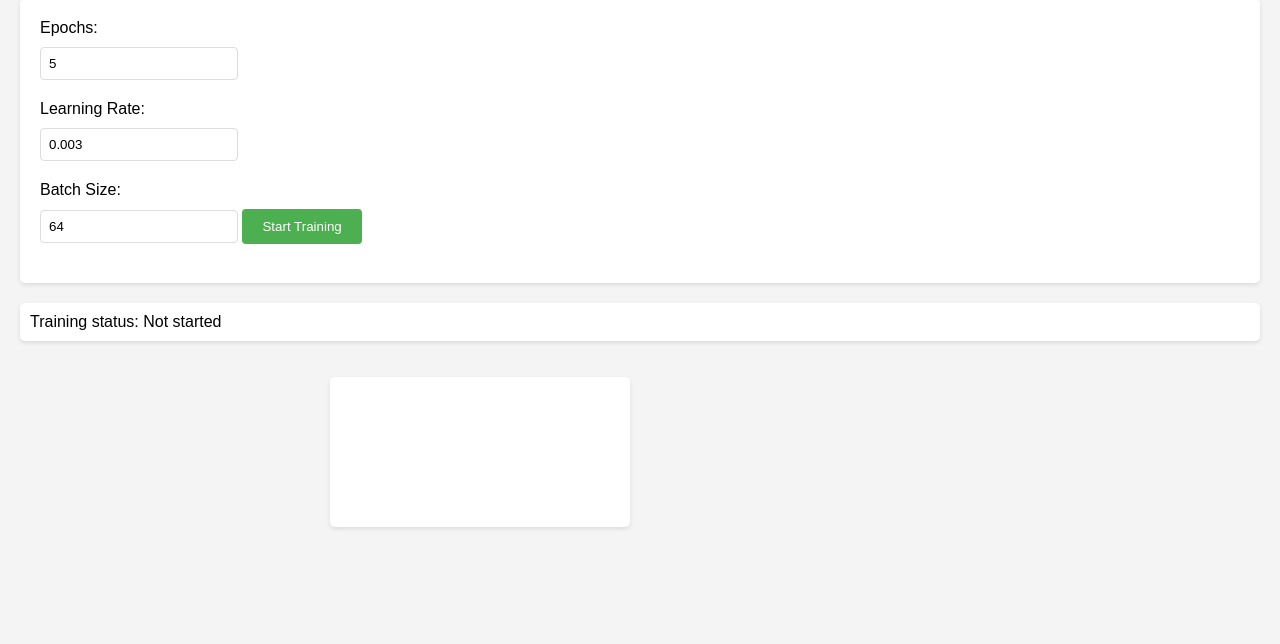
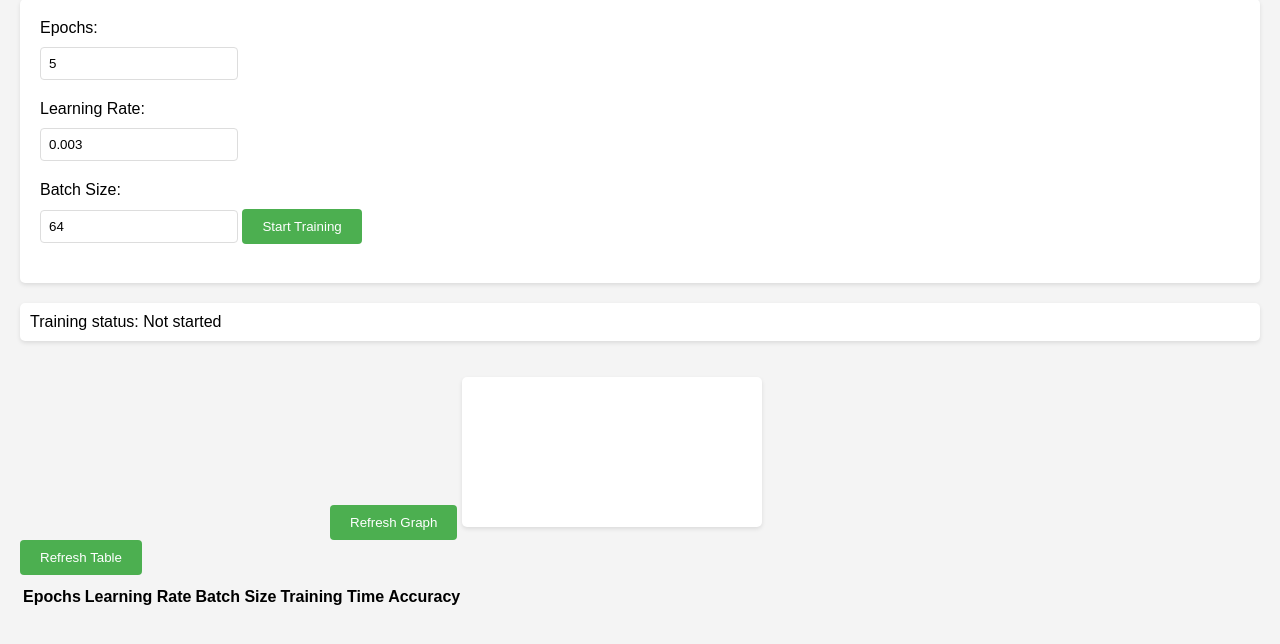
Before and after one commit to hiepnh14/Hyperparameter_Tunning_Web, a Flask app: page / in a window 1280 px wide. Shown: the part 81-725 px from the top of the page. Run offline with Flask 3, Linux system fonts and the light colour scheme; lists and menus that the app fills with data are empty; a map, chart or similar area stays blank.

Commit message:
Update database and table

```diff
--- a/app.py
+++ b/app.py
@@ -7,6 +7,7 @@ from torch import nn, optim
 from model import SimpleCNN
 import os
 import sqlite3
+import time
 app = Flask(__name__)
 
 # Load MNIST data
@@ -46,6 +47,7 @@ def train_model(epochs, learning_rate, batch_size, model_id):
     trainloader = torch.utils.data.DataLoader(trainset, batch_size=batch_size, shuffle=True)
     model = SimpleCNN()
     model.to(device)
+    start_time = time.time()
     # Update the optimizer with the new learning rate
     criterion = nn.CrossEntropyLoss()
     optimizer = optim.SGD(model.parameters(), lr=learning_rate, momentum=0.9)
@@ -79,13 +81,14 @@ def train_model(epochs, learning_rate, batch_size, model_id):
             torch.save(state, os.path.join(CHECKPOINT_FOLDER, f"best_model_{model_id}.pth"))
         training_status['status'] = f'Training on {device}, Epoch {epoch + 1}/{epochs}, Accuracy: {accuracy:.2f}%'
         print(f"Epoch {epoch + 1} - Training loss: {running_loss / len(trainloader)}, Accuracy: {accuracy:.2f}%")
-     # Save the hyperparameters and best accuracy to the database
+    training_time = time.time() - start_time
+    # Save the hyperparameters and best accuracy to the database
     conn = sqlite3.connect('models.db')
     cursor = conn.cursor()
     cursor.execute('''
-        INSERT INTO model_accuracies (learning_rate, batch_size, accuracy)
-        VALUES (?, ?, ?)
-    ''', (learning_rate, batch_size, max(accuracies)))
+        INSERT INTO model_accuracies (epochs, learning_rate, batch_size, training_time, accuracy)
+        VALUES (?, ?, ?, ?, ?)
+    ''', (epochs, learning_rate, batch_size, training_time, max(accuracies)))
     conn.commit()
     conn.close()
 # In-memory storage for training status
@@ -98,7 +101,17 @@ def index():
 @app.route('/accuracy', methods=['GET'])
 def get_accuracy():
     return jsonify(accuracies)
-
+# create a route to handle the /get_model_data request and return the data from the database:
+@app.route('/get_model_data')
+def get_model_data():
+    conn = sqlite3.connect('models.db')
+    cursor = conn.cursor()
+    cursor.execute('SELECT epochs, learning_rate, batch_size, training_time, accuracy FROM model_accuracies ORDER BY accuracy DESC')
+    data = cursor.fetchall()
+    conn.close()
+    # Convert the data to a list of dictionaries for easier JSON serialization
+    models = [{'epochs': row[0], 'learning_rate': row[1], 'batch_size': row[2], 'training_time': round(row[3], 1), 'accuracy': round(row[4], 2)} for row in data]
+    return jsonify(models)
 
 @app.route('/start_training', methods=['POST'])
 def start_training():
--- a/templates/index.html
+++ b/templates/index.html
@@ -76,8 +76,25 @@
         <button type="submit">Start Training</button>
     </form>
     <p id="status">Training status: Not started</p>
-    <div style="width: 50%; height: 30px; margin: auto;">
-        <canvas id="accuracyChart"></canvas>
+
+
+    <div style="width: 50%; height: 30%; margin: auto;">
+        <button onclick="plotAccuracyChart()">Refresh Graph</button>
+
+            <canvas id="accuracyChart"></canvas>
+
+    </div>
+    <div style="width: 50%; height: 30%">
+        <button onclick="refreshModelTable()">Refresh Table</button>
+        <table id="modelTable" style="margin-top: 10px;">
+            <tr>
+                <th>Epochs</th>
+                <th>Learning Rate</th>
+                <th>Batch Size</th>
+                <th>Training Time</th>
+                <th>Accuracy</th>
+            </tr>
+        </table>
     </div>
 
     <script>
@@ -148,11 +165,33 @@
                     });
                 });
         }
-
-        setInterval(plotAccuracyChart, 5000);  // Update chart every 5 seconds
+        function refreshModelTable() {
+            fetch('/get_model_data')
+                .then(response => response.json())
+                .then(data => {
+                const table = document.getElementById('modelTable');
+                // Clear existing table rows, except for the header
+                while (table.rows.length > 1) {
+                    table.deleteRow(1);
+                }
+                // Add new rows for each model entry
+                data.forEach(model => {
+                    const row = table.insertRow(-1);
+                    row.insertCell(0).innerText = model.epochs;
+                    row.insertCell(1).innerText = model.learning_rate;
+                    row.insertCell(2).innerText = model.batch_size;
+                    row.insertCell(3).innerText = model.training_time;
+                    row.insertCell(4).innerText = model.accuracy;
+                });
+                })
+                .catch(error => console.error('Error fetching model data:', error));
+            }
+        // setInterval(plotAccuracyChart, 5000);  // Update chart every 5 seconds
         // });
 
         setInterval(updateStatus, 5000);  // Update status every 5 seconds
+
+
     </script>
 </body>
 </html>
```
Also changed, not shown: createDatabase.py (+20 -3 lines), models.db, 2 other files.
